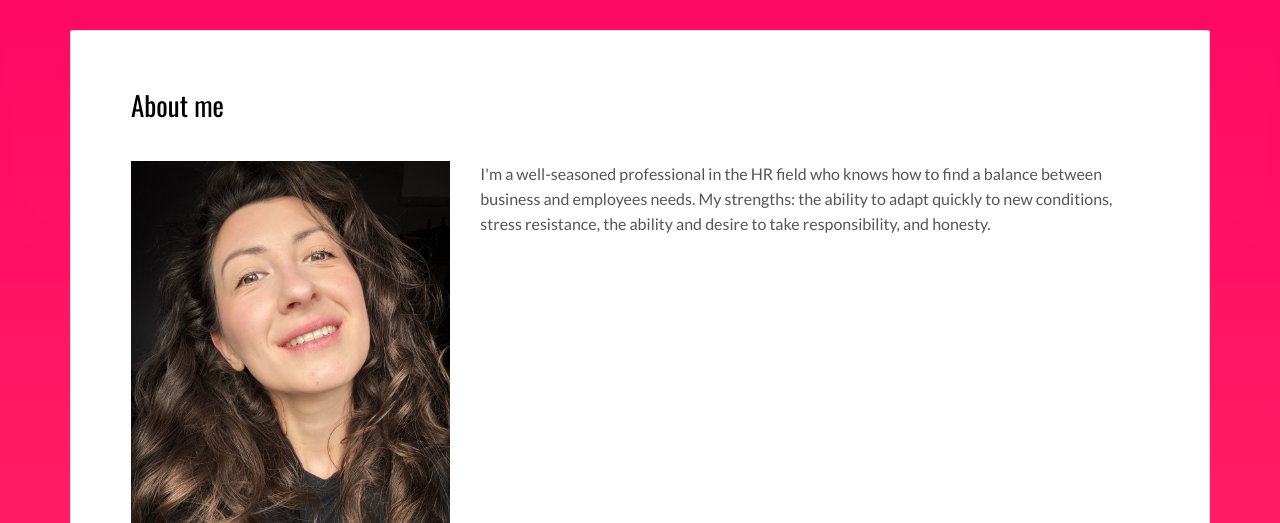
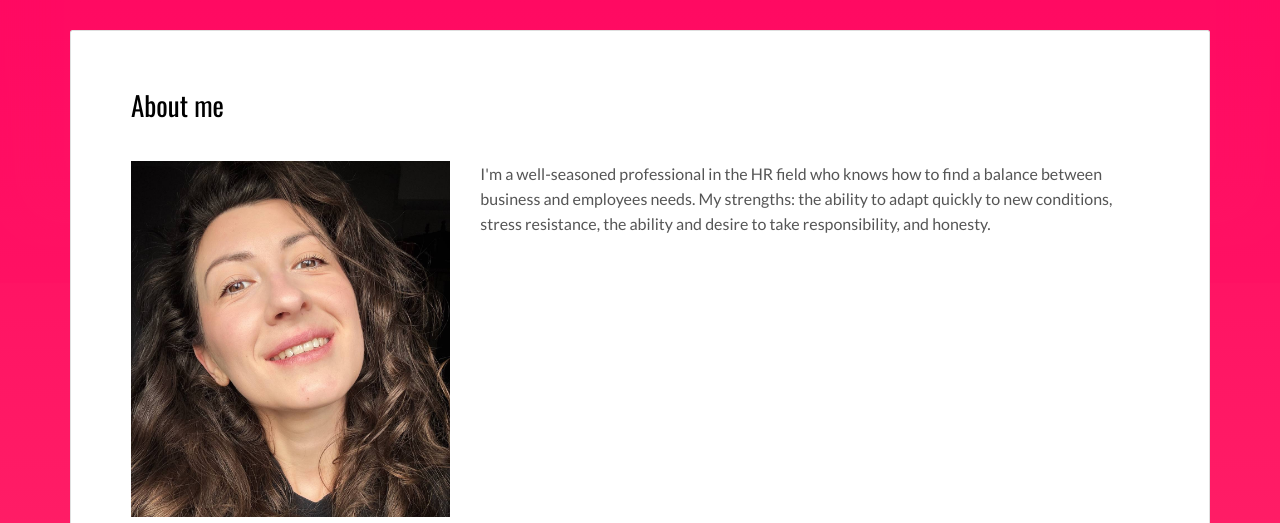
Before and after one commit to olenanelo/olenanelo.github.io, a plain HTML site: page index.html in a window 1280 px wide. Shown: the part 277-800 px from the top of the page. Drawn offline with nearby package versions, Linux system fonts and the light colour scheme.

Commit message:
Update index.html

```diff
--- a/index.html
+++ b/index.html
@@ -58,7 +58,7 @@
               <h2>About me</h2>
               <div class="row">
                 <div class="col-md-4">
-                  <p><img src="mephoto.jpg?new" class="img-responsive" alt="mephoto"></p>
+                  <p><img src="myphoto.jpg" class="img-responsive" alt="mephoto"></p>
                 </div>
                 <div class="col-md-8">
 
```
